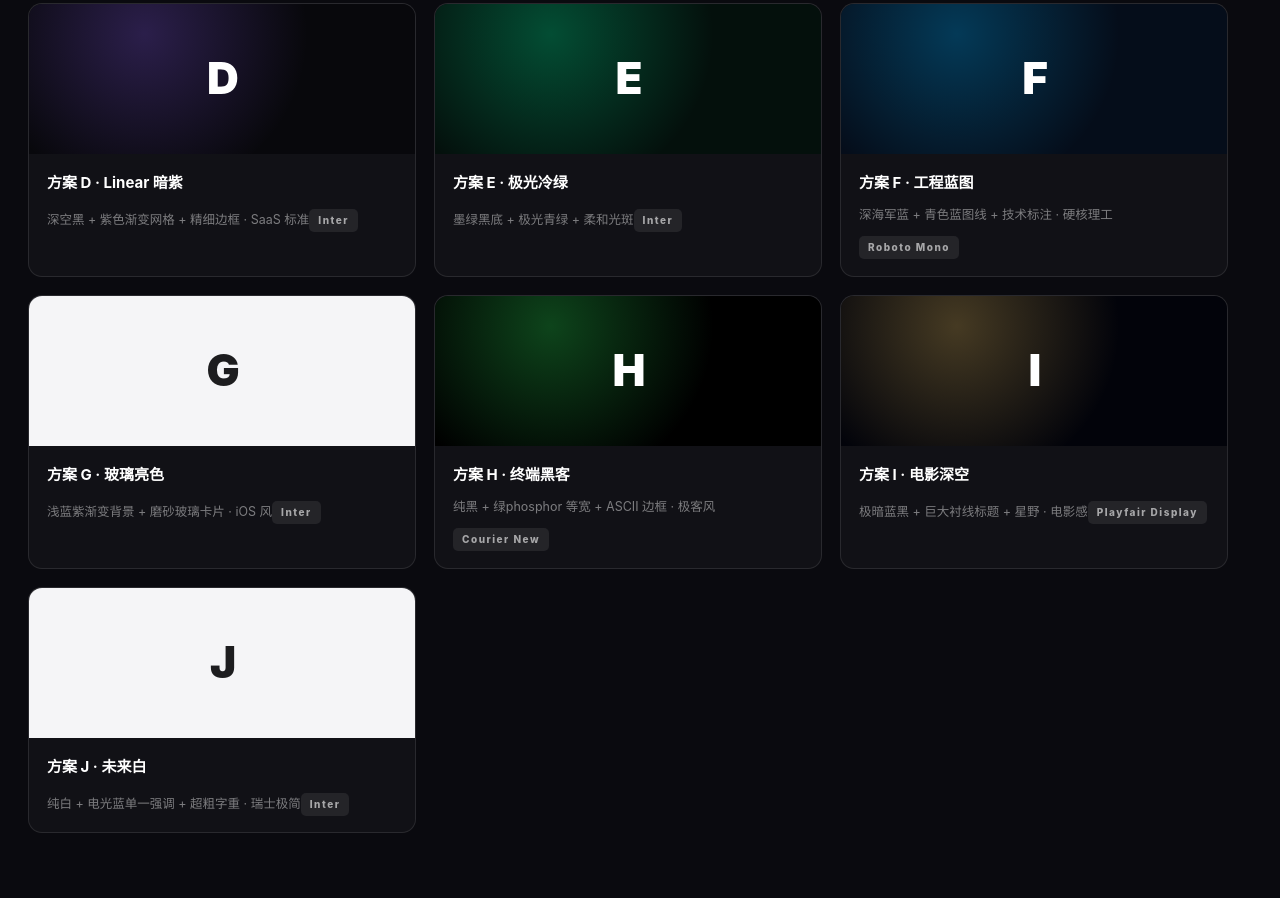
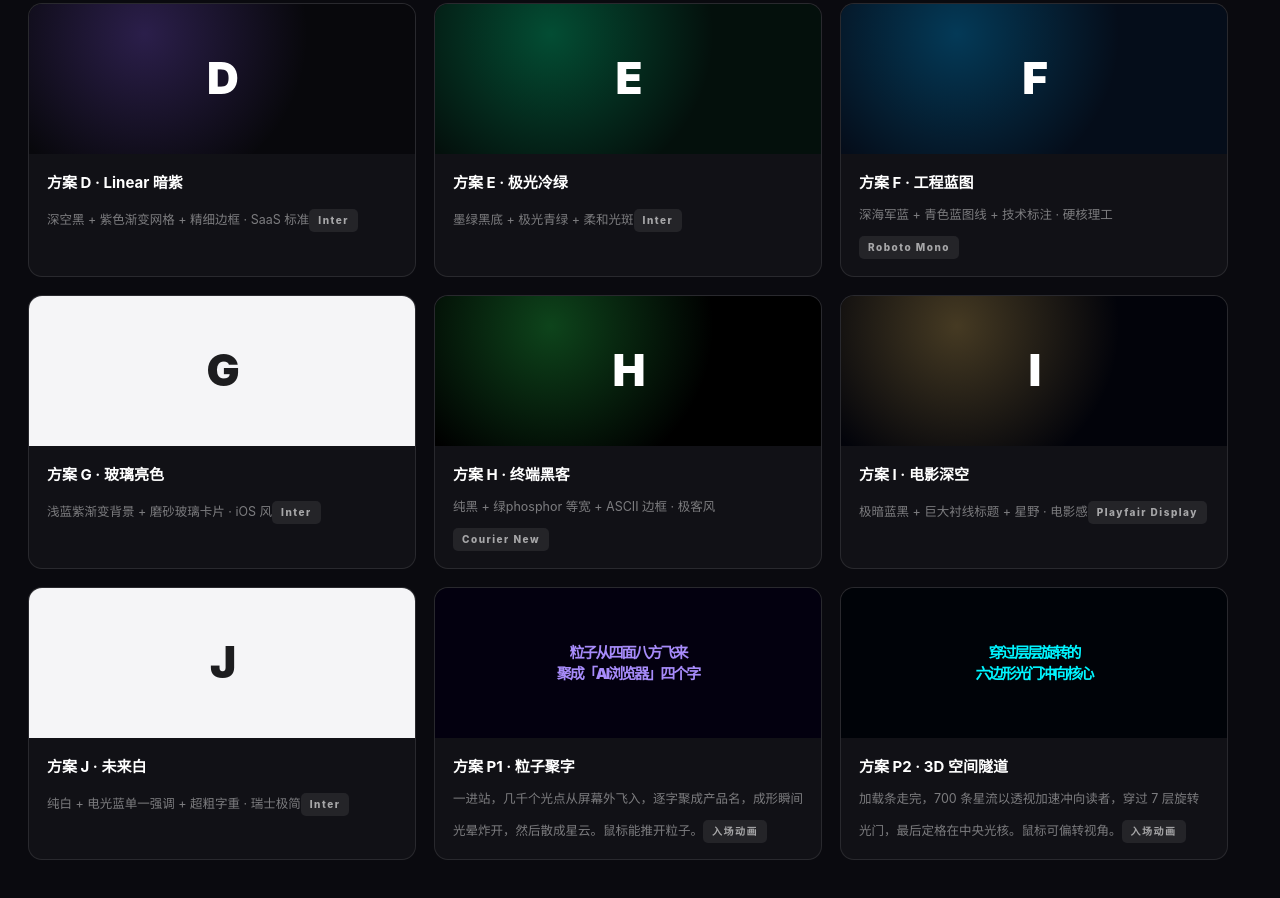
Before and after one commit to q404365631/liulanqi-update, a plain HTML site: page preview/index.html in a window 1280 px wide. Shown: the part 467-1365 px from the top of the page. Drawn offline with Linux system fonts and the light colour scheme.

Commit message:
preview: 画廊加入两个入场动画方案

```diff
--- a/preview/index.html
+++ b/preview/index.html
@@ -51,5 +51,14 @@ a.card:hover{transform:translateY(-4px);border-color:rgba(255,255,255,.3);box-sh
     <div class="thumb" style="background:#f5f5f7;color:#1d1d1f;background-image:none">J</div>
     <div class="info"><b>方案 J · 未来白</b><span>纯白 + 电光蓝单一强调 + 超粗字重 · 瑞士极简</span><div class="tag">Inter</div></div>
   </a>
+
+<a class="card" href="p1.html">
+  <div class="thumb" style="background:#03000f;color:#a78bfa;font-size:15px;text-align:center;line-height:1.4;padding:0 14px">粒子从四面八方飞来<br>聚成「AI浏览器」四个字</div>
+  <div class="info"><b>方案 P1 · 粒子聚字</b><span>一进站，几千个光点从屏幕外飞入，逐字聚成产品名，成形瞬间光晕炸开，然后散成星云。鼠标能推开粒子。</span><div class="tag">入场动画</div></div>
+</a>
+<a class="card" href="p2.html">
+  <div class="thumb" style="background:#000308;color:#00f5ff;font-size:15px;text-align:center;line-height:1.4;padding:0 14px">穿过层层旋转的<br>六边形光门冲向核心</div>
+  <div class="info"><b>方案 P2 · 3D 空间隧道</b><span>加载条走完，700 条星流以透视加速冲向读者，穿过 7 层旋转光门，最后定格在中央光核。鼠标可偏转视角。</span><div class="tag">入场动画</div></div>
+</a>
 </div>
 </body></html>
```
